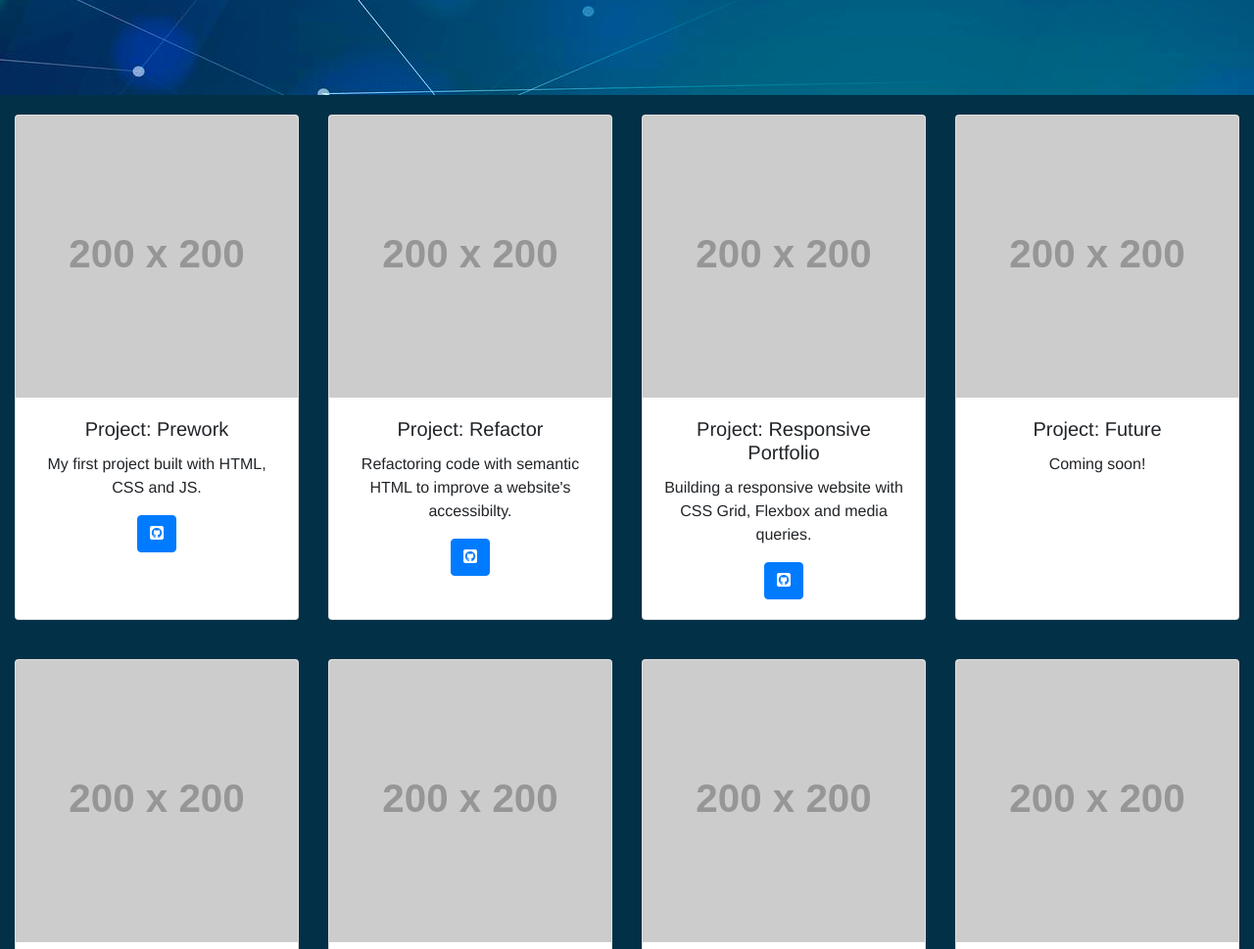
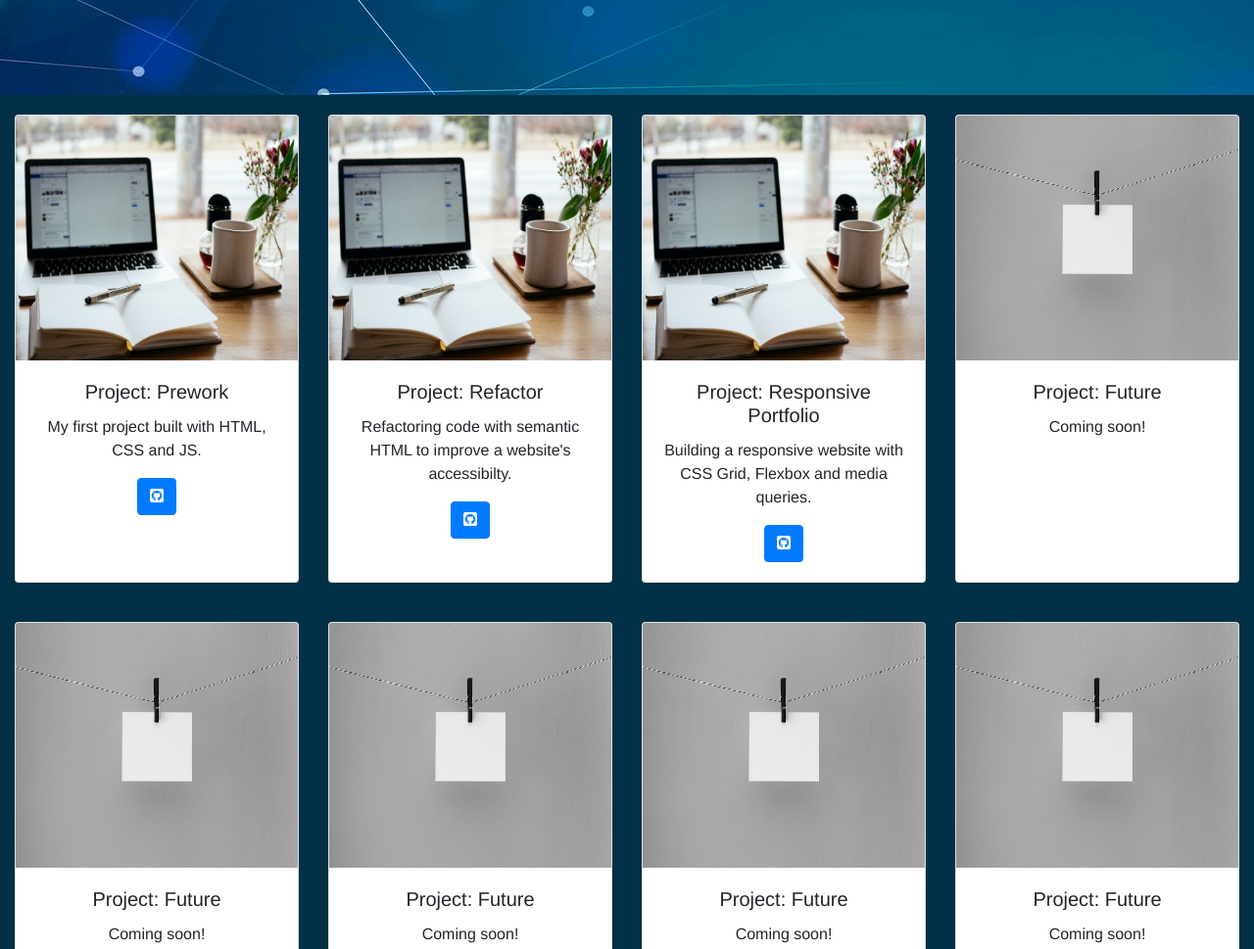
Before and after one commit to lissasimp/Bootstrap-Portfolio, a plain HTML site: page index.html in a window 1280 px wide. Shown: the part 538-1507 px from the top of the page at 98% size. Drawn offline with nearby package versions, Linux system fonts and the light colour scheme; placeholder pictures from the web are drawn by us; a web font is replaced by a local one.

Commit message:
added images to work section

```diff
--- a/CSS/style.css
+++ b/CSS/style.css
@@ -134,7 +134,8 @@ button {
     padding:100px;
     position: relative;
   width: 100%;
-  background-image: url(../Images/BioBackground.jpg);
+  height: 100%;
+  background-color: #8ecae6;
 }
 h2 {
     color: #023047;
@@ -147,6 +148,8 @@ h2 {
   }
   .contact-section .card {
     border: 0;
+    background-color: black;
+    color: white;
   }
   .contact-section .card h4 {
     font-size: 0.8rem;
@@ -154,3 +157,6 @@ h2 {
     text-transform: uppercase;
     letter-spacing: 0.15rem;
   }
+  .bg-black {
+    color: pink!important;
+  }
--- a/index.html
+++ b/index.html
@@ -88,7 +88,7 @@
             <!--First Row-->
             <div class="cardContainer col-sm-12 col-md-3 col-lg-3 text-center">
                 <div class="card h-100">
-                    <img src="https://placehold.co/200" class="card-img-top" alt="...">
+                    <img src="./Images/Prework.jpg" class="card-img-top" alt="..." width="350" height="250">
                     <div class="card-body">
                         <h5 class="card-title">Project: Prework</h5>
                         <p class="card-text">My first project built with HTML, CSS and JS.</p>
@@ -101,7 +101,7 @@
 
             <div class="cardContainer col-sm-12 col-md-3 col-lg-3 text-center">
                 <div class="card h-100">
-                    <img src="https://placehold.co/200" class="card-img-top" alt="...">
+                    <img src="./Images/Prework.jpg" class="card-img-top" alt="..."width="350" height="250">
                     <div class="card-body">
                         <h5 class="card-title">Project: Refactor</h5>
                         <p class="card-text">Refactoring code with semantic HTML to improve a website's accessibilty.
@@ -115,7 +115,7 @@
 
             <div class="cardContainer col-sm-12 col-md-3 col-lg-3 text-center">
                 <div class="card h-100">
-                    <img src="https://placehold.co/200" class="card-img-top" alt="...">
+                    <img src="./Images/Prework.jpg" class="card-img-top" alt="..."width="350" height="250">
                     <div class="card-body">
                         <h5 class="card-title">Project: Responsive Portfolio</h5>
                         <p class="card-text">Building a responsive website with CSS Grid, Flexbox and media queries.</p>
@@ -128,7 +128,7 @@
 
             <div class="cardContainer col-sm-12 col-md-3 col-lg-3 text-center">
                 <div class="card h-100">
-                    <img src="https://placehold.co/200" class="card-img-top" alt="...">
+                    <img src="./Images/ComingSoon.jpg" class="card-img-top" alt="..." width="350" height="250">
                     <div class="card-body">
                         <h5 class="card-title">Project: Future</h5>
                         <p class="card-text">Coming soon!</p>
@@ -139,7 +139,7 @@
             <!--Second Row-->
             <div class="cardContainer col-sm-12 col-md-3 col-lg-3 text-center">
                 <div class="card h-100">
-                    <img src="https://placehold.co/200" class="card-img-top" alt="...">
+                    <img src="./Images/ComingSoon.jpg" class="card-img-top" alt="..." width="350" height="250">
                     <div class="card-body">
                         <h5 class="card-title">Project: Future</h5>
                         <p class="card-text">Coming soon!</p>
@@ -149,7 +149,7 @@
 
             <div class="cardContainer col-sm-12 col-md-3 col-lg-3 text-center">
                 <div class="card h-100">
-                    <img src="https://placehold.co/200" class="card-img-top" alt="...">
+                    <img src="./Images/ComingSoon.jpg" class="card-img-top" alt="..." width="350" height="250">
                     <div class="card-body">
                         <h5 class="card-title">Project: Future</h5>
                         <p class="card-text">Coming soon!</p>
@@ -158,7 +158,7 @@
             </div>
             <div class="cardContainer col-sm-12 col-md-3 col-lg-3 text-center">
                 <div class="card h-100">
-                    <img src="https://placehold.co/200" class="card-img-top" alt="...">
+                    <img src="./Images/ComingSoon.jpg" class="card-img-top" alt="..." width="350" height="250">
                     <div class="card-body">
                         <h5 class="card-title">Project: Future</h5>
                         <p class="card-text">Coming soon!</p>
@@ -167,7 +167,7 @@
             </div>
             <div class="cardContainer col-sm-12 col-md-3 col-lg-3 text-center">
                 <div class="card h-100">
-                    <img src="https://placehold.co/200" class="card-img-top" alt="...">
+                    <img src="./Images/ComingSoon.jpg" class="card-img-top" alt="..." width="350" height="250">
                     <div class="card-body">
                         <h5 class="card-title">Project: Future</h5>
                         <p class="card-text">Coming soon!</p>
@@ -181,6 +181,7 @@
 
     <!--About Me-->
     <!--brief bio and skills-->
+    <section class="contact">
     <div class="container-fluid">
         <div class="bioContainer">
             <div class="row">
@@ -188,9 +189,11 @@
                 <div class="col-sm-12 col-md-4 col-lg-4">
                     <div class="bio-content mx-auto">
                         <h2 class="mb-5"><strong>About Me</strong></h2>
-                    <p>Lorem ipsum dolor sit amet, consectetur adipiscing elit. Donec sit amet magna vel dolor dapibus
+                        <p>Lorem ipsum dolor sit amet, consectetur adipiscing elit. Donec sit amet magna vel dolor
+                            dapibus
                             pretium non eget arcu. Nullam urna elit, luctus eget ultricies in, feugiat ac felis.
-                        Pellentesque sagittis maximus posuere. Cras maximus ipsum in eleifend maximus. Suspendisse quis
+                            Pellentesque sagittis maximus posuere. Cras maximus ipsum in eleifend maximus. Suspendisse
+                            quis
                             feugiat turpis, vel mattis sapien.</p>
                     </div>
                 </div>
@@ -233,7 +236,7 @@
                         <div class="card-body text-center">
                             <i class="fas fa-map-marked-alt text-primary mb-2"></i>
                             <h4>Address</h4>
-                          <div class="small text-black-50">Portsmouth, England</div>
+                            <div>Portsmouth, England</div>
                         </div>
                     </div>
                 </div>
@@ -256,70 +259,10 @@
                     </div>
                 </div>
             </div>
+        </div>
+    </section>
     </section>
 
-            <!-- <h2 class="mb-5"><strong>Contact Me</strong></h2>
-            <div class="col-md-3 text-center">
-
-                <ul class="list-unstyled mb-0">
-                    <li><i class="fas fa-map-marker-alt fa-2x"></i>
-                        <p>Portsmouth, England</p>
-                    </li>
-
-                    <li><i class="fas fa-phone mt-4 fa-2x"></i>
-                        <p>(+44) 7717824584</p>
-                    </li>
-
-                    <li><i class="fas fa-envelope mt-4 fa-2x"></i>
-                        <p>lissasimpsonid@gmail.com</p>
-                    </li>
-                </ul>
-            </div> -->
-            <!-- <div class="contact" id="contact">
-                <div class="row">
-                    <div class="col-sm-4 mb-3 mb-md-0">
-                        <div class="card py-4 h-100">
-                            <div class="card-body">
-                                <h5 class="card-title">Linkedin</h5>
-                                <p class="card-text">With supporting text below as a natural lead-in to additional
-                                    content.
-                                </p>
-                                <a href="#" class="btn btn-primary">
-                                    <i class="fa-brands fa-linkedin"></i>
-                                </a>
-                            </div>
-                        </div>
-                    </div>
-
-                    <div class="col-sm-4 mb-3 mb-md-0">
-                        <div class="card py-4 h-100">
-                            <div class="card-body">
-                                <h5 class="card-title">Twitter</h5>
-                                <p class="card-text">With supporting text below as a natural lead-in to additional
-                                    content.
-                                </p>
-                                <a href="#" class="btn btn-primary">
-                                    <i class="fa-brands fa-square-twitter"></i>
-                                </a>
-                            </div>
-                        </div>
-                    </div>
-
-                    <div class="col-sm-4 mb-3 mb-md-0">
-                        <div class="card py-4 h-100">
-                            <div class="card-body">
-                                <h5 class="card-title">Email</h5>
-                                <p class="card-text">With supporting text below as a natural lead-in to additional
-                                    content.
-                                </p>
-                                <a href="#" class="btn btn-primary">
-                                    <i class="fa-brands fa-square-github"></i>
-                                </a>
-                            </div>
-                        </div>
-                    </div>
-                </div>
-            </div> -->
 
     <!--footer-->
     <!--Hyperlinks - hover-->
```
Also changed, not shown: Images/ComingSoon.jpg (added), Images/Portfolio.avif (added), Images/Prework.jpg (added), Images/Refactor.png (added). Lines whose indentation alone changed are shown as unchanged.
